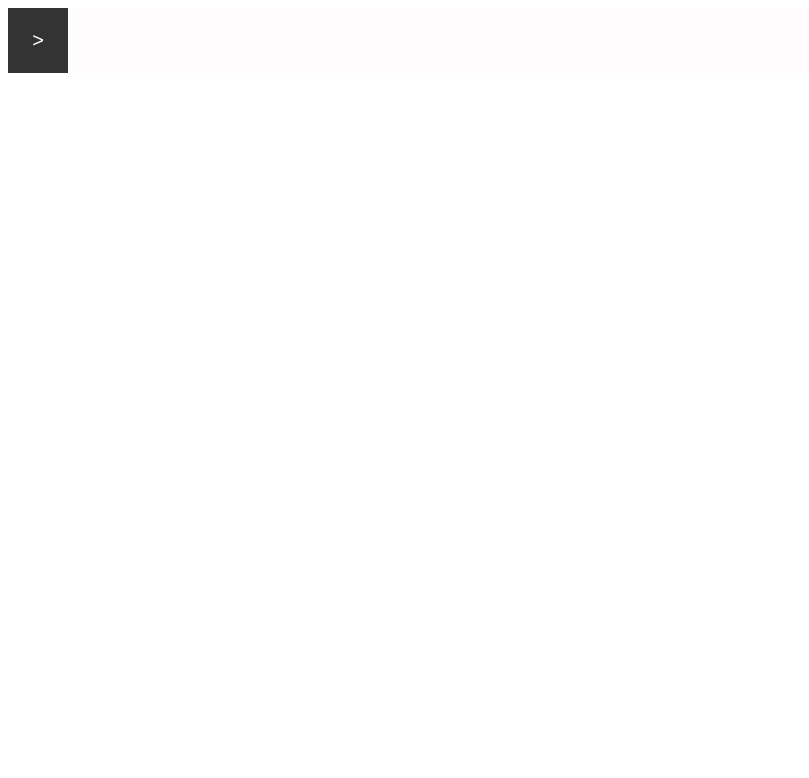
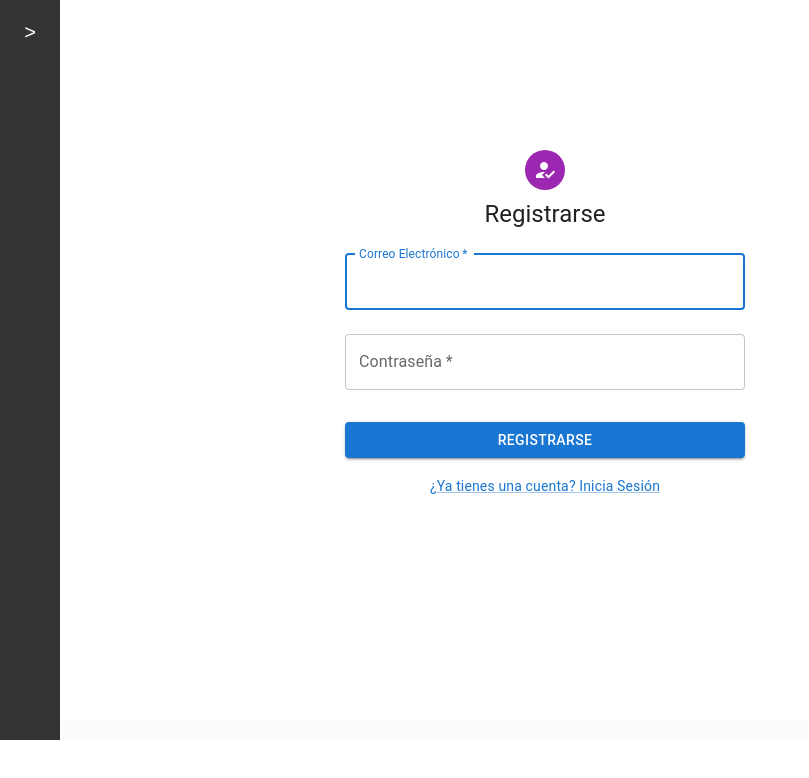
Before and after one commit to Braslyvm/PY2_TallerMecanico_web, a React (Vite) app in the folder TallerMecanicoWeb/: page /Registro in a window 1280 px wide. Before the commit this address had no page. Shown: the top 778 px of the page, without its empty margins (0-809 px from the left). Built offline with nearby package versions, Linux system fonts and the light colour scheme.

Commit message:
se agrega el registro

```diff
--- a/TallerMecanicoWeb/src/pages/Login.jsx
+++ b/TallerMecanicoWeb/src/pages/Login.jsx
@@ -54,7 +54,7 @@ export default function Login() {
       <Avatar sx={{ m: 1, bgcolor: 'secondary.main' }}>
         <LockOutlinedIcon />
       </Avatar>
-      <Typography component="h1" variant="h5"   sx={{ marginRight: '5%' }}>
+      <Typography component="h1" variant="h5">
         {"Iniciar Sesión"}
         </Typography>
       {error && <Typography color="error" variant="body2" sx={{ mt: 2 }}>{error}</Typography>}
--- a/TallerMecanicoWeb/src/pages/Register.jsx
+++ b/TallerMecanicoWeb/src/pages/Register.jsx
@@ -0,0 +1,103 @@
+import react, { useState, useEffect } from 'react';
+import Avatar from '@mui/material/Avatar';
+import Button from '@mui/material/Button';
+import CssBaseline from '@mui/material/CssBaseline';
+import TextField from '@mui/material/TextField';
+import Link from '@mui/material/Link';
+import Grid from '@mui/material/Grid';
+import Box from '@mui/material/Box';
+import HowToRegIcon from '@mui/icons-material/HowToReg';
+import Typography from '@mui/material/Typography';
+import { useNavigate } from 'react-router-dom';
+import firebase from 'firebase/compat/app';
+import 'firebase/compat/auth';
+
+export default function Registro() {
+  const [email, setEmail] = useState('');
+  const [password, setPassword] = useState('');
+  const [error, setError] = useState('');
+  const navigate = useNavigate();
+
+  const handleSubmit = (e) => {
+    e.preventDefault();
+    if (email && password) {
+      firebase.auth().createUserWithEmailAndPassword(email, password)
+        .then((userCredential) => {
+          navigate('/logeo');
+        })
+        .catch((error) => {
+          setError(error);
+        });
+    } else {
+      setError(error);
+    }
+  };
+
+  return (
+    <Box sx={{
+      display: 'flex',
+      flexDirection: 'column',
+      alignItems: 'center',
+      justifyContent: 'center',
+      height: '100vh',
+      backgroundColor: '#ffffff',
+      padding: '0 20px',
+      overflow: 'hidden',
+      marginTop: '-100px',
+      marginLeft: '-250px',
+    }}>
+      <CssBaseline />
+      <Avatar sx={{ m: 1, bgcolor: 'secondary.main' }}>
+        <HowToRegIcon />
+      </Avatar>
+      <Typography component="h1" variant="h5">
+        {"Registrarse"}
+      </Typography>
+      {error && <Typography color="error" variant="body2" sx={{ mt: 2 }}>{error}</Typography>}
+      <Box component="form" onSubmit={handleSubmit} noValidate sx={{ mt: 1, width: '100%', maxWidth: '400px' }}>
+        <TextField
+          variant="outlined"
+          margin="normal"
+          required
+          fullWidth
+          id="email"
+          label={"Correo Electrónico"}
+          name="email"
+          autoComplete="email"
+          autoFocus
+          value={email}
+          onChange={(e) => setEmail(e.target.value)}
+        />
+        <TextField
+          variant="outlined"
+          margin="normal"
+          required
+          fullWidth
+          name="password"
+          label={"Contraseña"}
+          type="password"
+          id="password"
+          autoComplete="new-password"
+          value={password}
+          onChange={(e) => setPassword(e.target.value)}
+        />
+        <Button
+          type="submit"
+          fullWidth
+          variant="contained"
+          color="primary"
+          sx={{ mt: 3, mb: 2 }}
+        >
+          { "Registrarse" }
+        </Button>
+        <Grid container justifyContent="center">
+          <Grid item>
+            <Link href="/Login" variant="body2">
+              {"¿Ya tienes una cuenta? Inicia Sesión"}
+            </Link>
+          </Grid>
+        </Grid>
+      </Box>
+    </Box>
+  );
+}
--- a/TallerMecanicoWeb/src/routers/routes.jsx
+++ b/TallerMecanicoWeb/src/routers/routes.jsx
@@ -2,12 +2,14 @@ import React from 'react';
 import {Routes, Route } from 'react-router-dom';
 import Home from '../pages/Home';
 import Login from '../pages/Login';
+import Registro from '../pages/Register';
 
 export function MyRoutes() {
   return (
     <Routes>
     <Route path="/" element={<Home />} />
     <Route path="/Login" element={<Login />} />
+    <Route path="/Registro" element={<Registro />} />
     </Routes>
   );
 }
```
